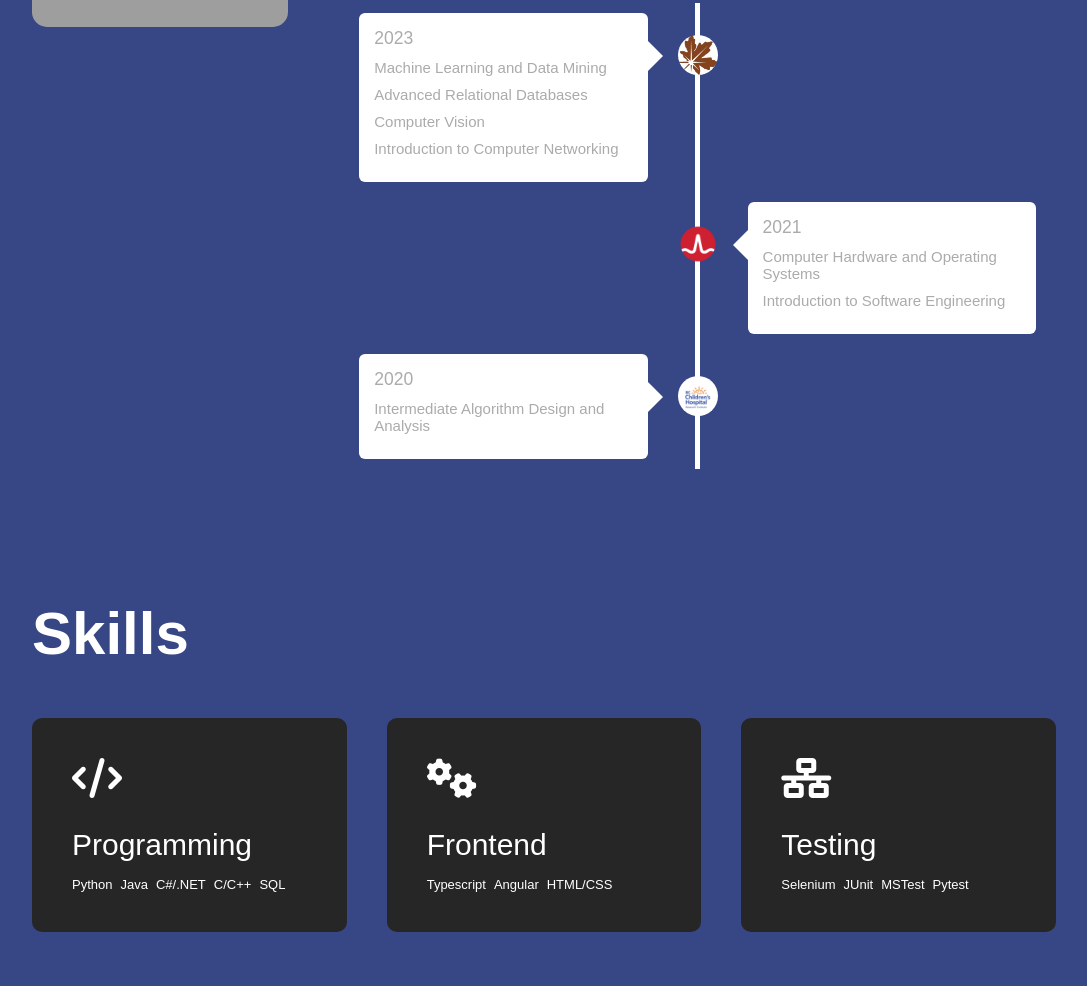
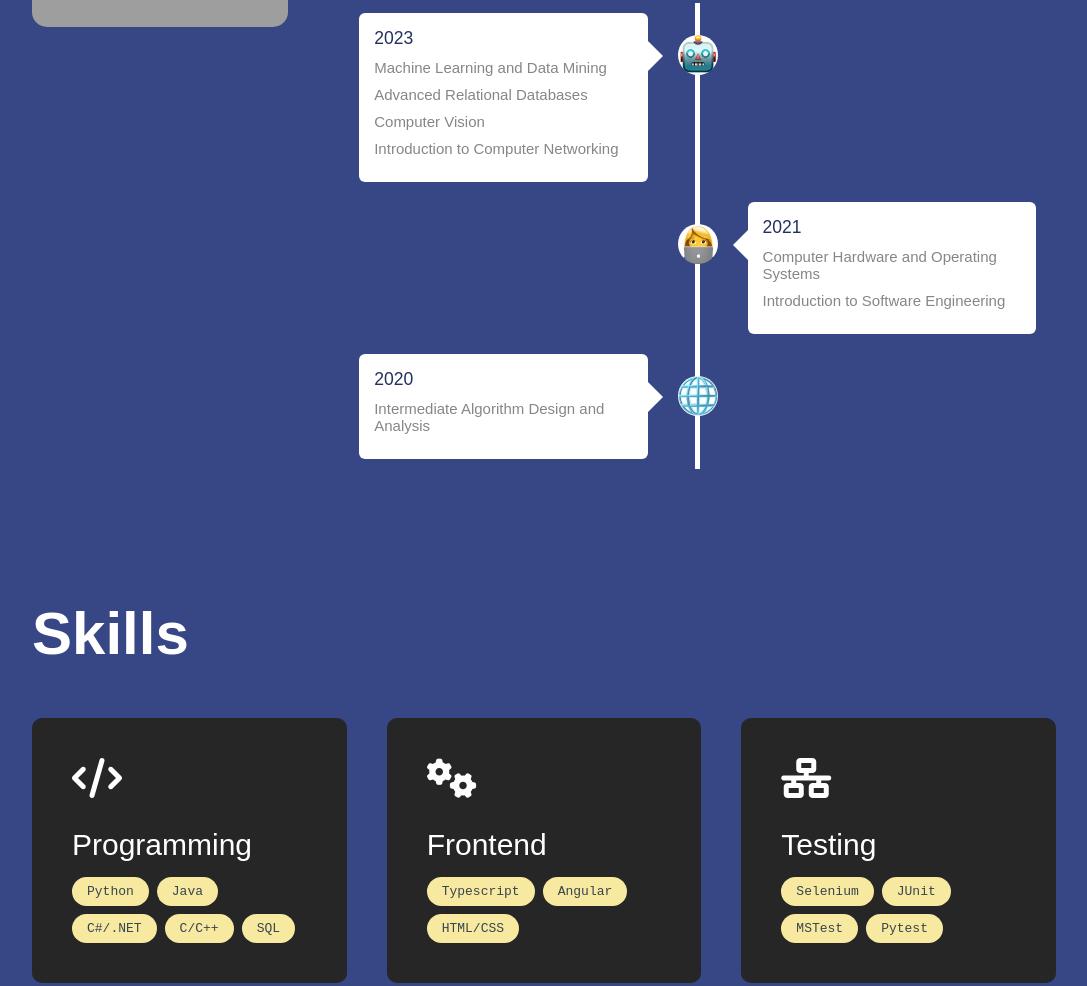
Before and after one commit to daisyuma/Personal-Profile, a plain HTML site: page index.html in a window 1280 px wide. Shown: the part 1055-2041 px from the top of the page, without its empty margins (96-1183 px from the left). Drawn offline with Linux system fonts and the light colour scheme; grey boxes are pictures that could not be loaded.

Commit message:
added some style changes

```diff
--- a/index.html
+++ b/index.html
@@ -17,7 +17,7 @@
                 <ul id="menu">
                     <li><a href="#header">Home</a></li>
                     <li><a href="#about">About</a></li>
-                    <li><a href="#services">Services</a></li>
+                    <li><a href="#skills">Skills</a></li>
                     <li><a href="#portfolio">Portfolio</a></li>
                     <li><a href="#contact">Contact</a></li>
                     <i class="fa-solid fa-xmark" onclick="closeMenu()"></i>
@@ -107,7 +107,7 @@
                     <div class="tab-contents active-tab" id="coursework">
                         <div class="timeline">
                             <div class="container left-container">
-                                <img src="images/copperleaf_logo.jpg">
+                                <img src="images/course_timeline_logo_1.jpg">
                                 <div class="text-box">
                                     <h3>2023</h3>
                                     <ul>
@@ -120,7 +120,7 @@
                                 </div>
                             </div>
                             <div class="container right-container">
-                                <img src="images/broadcom_logo.png">
+                                <img src="images/course_timeline_logo_2.jpg">
                                 <div class="text-box">
                                     <h3>2021</h3>
                                     <ul>
@@ -131,7 +131,7 @@
                                 </div>
                             </div>
                             <div class="container left-container">
-                                <img src="images/bcchr_logo.png">
+                                <img src="images/course_timeline_logo_3.jpg">
                                 <div class="text-box">
                                     <h3>2020</h3>
                                     <ul>
@@ -147,11 +147,11 @@
         </div>
     </div>
     </div>
-    <!-------services------->
-    <div id="services">
+    <!-------skills------->
+    <div id="skills">
         <div class="container">
             <h1 class="sub-title">Skills</h1>
-            <div class="services-list">
+            <div class="skills-list">
                 <div>
                     <i class="fa-solid fa-code"></i>
                     <h2>Programming</h2>
--- a/style.css
+++ b/style.css
@@ -4,17 +4,18 @@
     --blue-3:#24305e;
     --red: #f76c6c;
     --yellow: #f8e9a1;
+    --grey: #36454F;
 }
 *{
     margin: 0;
     padding: 0;
-    font-family: 'Poppins', sans-serif;
     box-sizing: border-box;
 }
 
 body{
     color: #fff;
     background-color: var(--blue-2);
+    font-family: 'Poppins', sans-serif;
 }
 
 /* ----header---- */
@@ -82,7 +83,7 @@ nav ul li a:hover::after{
 /* ----about---- */
 #about{
     padding: 80px 0;
-    color: #ababab;
+    color: #fff;
 }
 
 .row{
@@ -209,6 +210,7 @@ nav ul li a:hover::after{
     position: relative;
     border-radius: 6px;
     font-size: 15px;
+    color: #848884;
 }
 
 
@@ -253,6 +255,7 @@ nav ul li a:hover::after{
 
 .text-box h3{
     font-weight: 500;
+    color: var(--blue-3);
 }
 
 .text-box small{
@@ -286,19 +289,19 @@ nav ul li a:hover::after{
 
 
 
-/* ----services---- */
-#services{
+/* ----skills---- */
+#skills{
     padding: 30px 0;
 }
 
-.services-list{
+.skills-list{
     display: grid;
     grid-template-columns: repeat(auto-fit, minmax(250px, 1fr));
     grid-gap: 40px;
     margin-top: 50px;
 }
 
-.services-list div{
+.skills-list div{
     background: #262626;
     padding: 40px;
     font-size: 13px;
@@ -307,18 +310,18 @@ nav ul li a:hover::after{
     transition: background 0.5s, transform 0.5s;
 }
 
-.services-list div i{
+.skills-list div i{
     font-size: 40px;
     margin-bottom: 30px;
 }
 
-.services-list div h2{
+.skills-list div h2{
     font-size: 30px;
     font-weight: 500;
     margin-bottom: 15px;
 }
 
-.services-list ul{
+.skills-list ul{
     list-style-type: none;
     display: flex;
     flex-wrap: wrap;
@@ -326,7 +329,15 @@ nav ul li a:hover::after{
     gap: 0.5rem;
 }
 
-.services-list div:hover{
+.skills-list li{
+    padding: 7px 15px;
+    background-color: var(--yellow);
+    border-radius: 1rem;
+    color: var(--grey);
+    font-family: monospace;
+}
+
+.skills-list div:hover{
     background: var(--red);
     transform: translateY(-10px);
 }
```
Also changed, not shown: images/course_timeline_logo_1.jpg (added), images/course_timeline_logo_2.jpg (added), images/course_timeline_logo_3.jpg (added).
